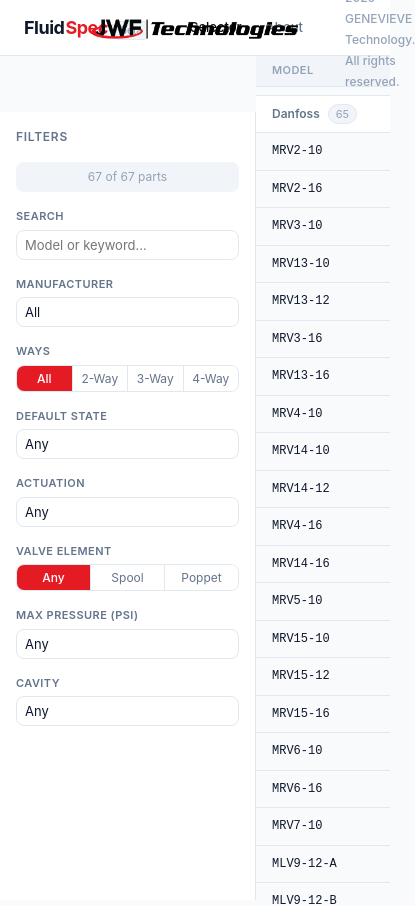
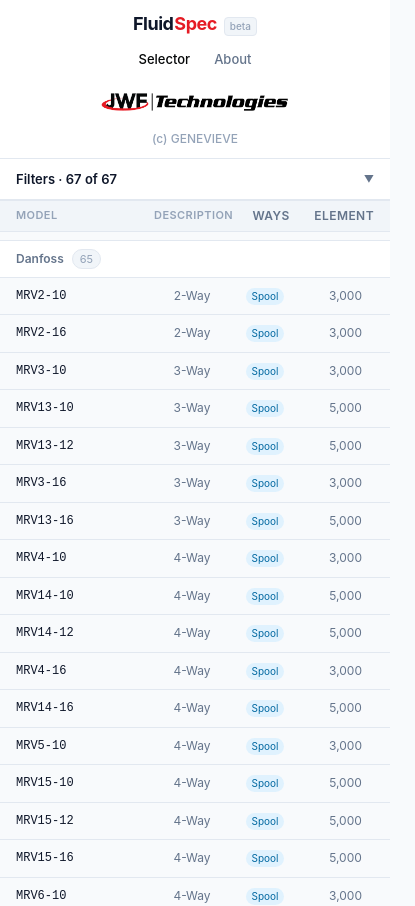
Before and after one commit to JenaLRW/FluidSpec, a React (Create React App) app: page / in a window 390 px wide. Shown: the top 906 px of the page, 415 px wide, since content can reach past the window. Built offline with nearby package versions, Linux system fonts and the light colour scheme; the HTML template or start-up script is replaced by a standard one.

Commit message:
adding mobile rendering elements

```diff
--- a/src/App.js
+++ b/src/App.js
@@ -1,5 +1,5 @@
 import React from 'react';
-import { BrowserRouter as Router, Routes, Route } from 'react-router-dom';
+import { HashRouter as Router, Routes, Route } from 'react-router-dom';
 import Layout from './components/Layout';
 import SelectorPage from './pages/SelectorPage';
 import AboutPage from './pages/AboutPage';
--- a/src/components/FilterPanel.js
+++ b/src/components/FilterPanel.js
@@ -1,4 +1,4 @@
-import React from 'react';
+import React, { useState } from 'react';
 import styles from './FilterPanel.module.css';
 
 const ACTUATION_OPTIONS = [
@@ -18,8 +18,22 @@
 ];
 
 function FilterPanel({ filters, setFilter, clearFilters, activeFilterCount, totalCount, filteredCount }) {
+  const [mobileOpen, setMobileOpen] = useState(false);
+
   return (
-    <aside className={styles.panel}>
+    <aside className={`${styles.panel} ${mobileOpen ? styles.panelOpen : ''}`}>
+      <button
+        className={styles.mobileToggle}
+        onClick={() => setMobileOpen(o => !o)}
+        aria-expanded={mobileOpen}
+      >
+        <span>
+          Filters{activeFilterCount > 0 ? ` (${activeFilterCount})` : ''} · {filteredCount} of {totalCount}
+        </span>
+        <span className={styles.mobileToggleIcon}>{mobileOpen ? '▲' : '▼'}</span>
+      </button>
+
+      <div className={styles.panelBody}>
         <div className={styles.panelHeader}>
           <span className={styles.panelTitle}>Filters</span>
           {activeFilterCount > 0 && (
@@ -121,6 +135,7 @@
           {CAVITY_OPTIONS.map(c => <option key={c} value={c}>{c}</option>)}
         </select>
       </div>
+      </div>
     </aside>
   );
 }
--- a/src/components/FilterPanel.module.css
+++ b/src/components/FilterPanel.module.css
@@ -11,6 +11,16 @@
   height: calc(100vh - var(--header-height));
   position: sticky;
   top: var(--header-height);
+}
+
+.panelBody {
+  display: flex;
+  flex-direction: column;
+  gap: 1rem;
+}
+
+.mobileToggle {
+  display: none;
 }
 
 .panelHeader {
@@ -117,3 +127,44 @@
   color: #fff;
   font-weight: 500;
 }
+
+@media (max-width: 768px) {
+  .panel {
+    width: 100%;
+    height: auto;
+    position: static;
+    border-right: none;
+    border-bottom: 1px solid var(--color-border);
+    padding: 0;
+    gap: 0;
+  }
+
+  .mobileToggle {
+    display: flex;
+    align-items: center;
+    justify-content: space-between;
+    width: 100%;
+    padding: 12px 1rem;
+    background: var(--color-surface);
+    border: none;
+    border-bottom: 1px solid var(--color-border);
+    font-size: 13px;
+    font-weight: 600;
+    color: var(--color-text);
+    text-align: left;
+  }
+
+  .mobileToggleIcon {
+    font-size: 10px;
+    color: var(--color-text-muted);
+  }
+
+  .panelBody {
+    display: none;
+    padding: 1rem;
+  }
+
+  .panelOpen .panelBody {
+    display: flex;
+  }
+}
--- a/src/components/Layout.js
+++ b/src/components/Layout.js
@@ -22,7 +22,8 @@
         </nav>
         <img src={jwfLogo} alt="JWF logo" className={styles.headerCenterLogo} />
         <div className={styles.headerRight}>
-          <span className={styles.headerCompany}>Copyright 2026 GENEVIEVE Technology. All rights reserved.</span>
+          <span className={styles.headerCompanyLong}>Copyright 2026 GENEVIEVE Technology. All rights reserved.</span>
+          <span className={styles.headerCompanyShort}>(c) GENEVIEVE</span>
         </div>
       </header>
 
--- a/src/components/Layout.module.css
+++ b/src/components/Layout.module.css
@@ -93,10 +93,15 @@
   margin-left: auto;
 }
 
-.headerCompany {
+.headerCompanyLong,
+.headerCompanyShort {
   font-size: 12px;
   color: var(--color-text-subtle);
   font-weight: 500;
+}
+
+.headerCompanyShort {
+  display: none;
 }
 
 .main {
@@ -104,3 +109,42 @@
   display: flex;
   flex-direction: column;
 }
+
+@media (max-width: 768px) {
+  .header {
+    height: auto;
+    flex-direction: column;
+    align-items: center;
+    gap: 8px;
+    padding: 10px 1rem;
+    position: static;
+  }
+
+  .logo {
+    order: 1;
+  }
+
+  .headerNav {
+    order: 2;
+  }
+
+  .headerCenterLogo {
+    order: 3;
+    position: static;
+    transform: none;
+    height: 36px;
+  }
+
+  .headerRight {
+    order: 4;
+    margin-left: 0;
+  }
+
+  .headerCompanyLong {
+    display: none;
+  }
+
+  .headerCompanyShort {
+    display: inline;
+  }
+}
--- a/src/pages/SelectorPage.module.css
+++ b/src/pages/SelectorPage.module.css
@@ -11,3 +11,15 @@
   display: flex;
   flex-direction: column;
 }
+
+@media (max-width: 768px) {
+  .page {
+    flex-direction: column;
+    height: auto;
+    overflow: visible;
+  }
+
+  .content {
+    overflow-y: visible;
+  }
+}
```
Also changed, not shown: package.json (+20 -4 lines), 9 other files (tests, documents, lock files or other folders). Lines whose indentation alone changed are shown as unchanged.
